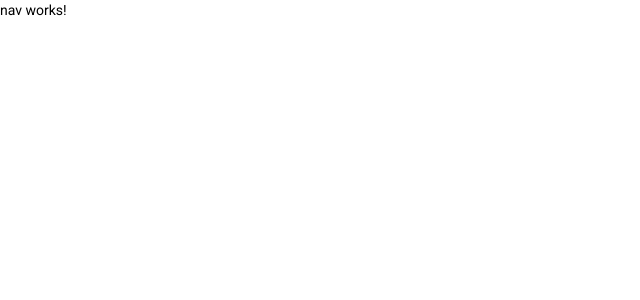
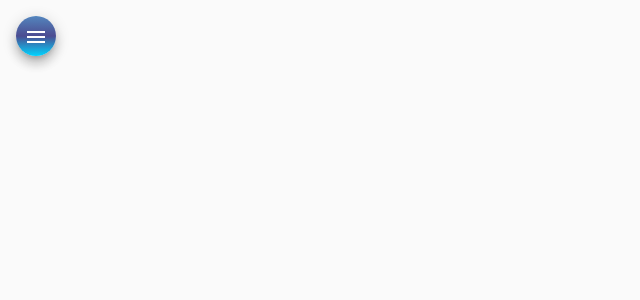
Before and after one commit to guilherme0290/helpdesk-angular-springboot, an Angular app in the folder front/: page / in a window 1280 px wide. Shown: the top 300 px of the page, without its empty margins (0-640 px from the left). Built offline with nearby package versions, Linux system fonts and the light colour scheme.

Commit message:
html e css para componente nav

```diff
--- a/front/src/app/components/nav/nav.component.css
+++ b/front/src/app/components/nav/nav.component.css
@@ -0,0 +1,30 @@
+.container{
+    height: 100%;
+}
+
+.sidenav{
+    width: 13rem;
+    color: white;
+    background: rgb(83,134,190);
+background: linear-gradient(180deg, rgba(83,134,190,1) 0%, rgba(76,76,145,1) 50%, rgba(0,212,255,1) 100%);
+}
+
+img{
+    width: 100%;
+    height: 7rem;
+    margin: .8rem auto 1rem auto;
+}
+
+.sidenav a{
+    color: white;
+}
+
+.sidenav i{
+    margin-right: .6rem;
+}
+
+.menu {
+    margin: 1rem 0 0 1rem;
+    color: white;
+    background: linear-gradient(180deg, rgba(83,134,190,1) 0%, rgba(76,76,145,1) 50%, rgba(0,212,255,1) 100%);
+}
--- a/front/src/app/components/nav/nav.component.html
+++ b/front/src/app/components/nav/nav.component.html
@@ -1 +1,36 @@
-<p>nav works!</p>
+
+<mat-drawer-container class="container" autosize>
+  <mat-drawer #drawer class="sidenav" mode="side">
+    <img src="assets/img/img-profile.svg" alt="profile">
+    <mat-nav-list class="nav-list">
+        <a mat-list-item routerLink="/">
+            <i class="material-icons">home</i>
+            Home
+        </a>
+        <a mat-list-item routerLink="/">
+            <i class="material-icons">account_circle</i>
+            Técnicos
+        </a>
+        <a mat-list-item routerLink="/">
+            <i class="material-icons">person</i>
+            Clientes
+        </a>
+        <a mat-list-item routerLink="/">
+            <i class="material-icons">code</i>
+            Codigo
+        </a>
+        <a mat-list-item routerLink="/">
+            <i class="material-icons">logout</i>
+            Sair
+        </a>
+
+    </mat-nav-list>
+  </mat-drawer>
+
+  <div class="sidenav-content">
+    <button class="menu mat-elevation-z8" (click)="drawer.toggle()" mat-icon-button>
+      <mat-icon>menu</mat-icon>
+    </button>
+  </div>
+
+</mat-drawer-container>
```
Also changed, not shown: front/src/assets/img/img-profile.svg (added).
